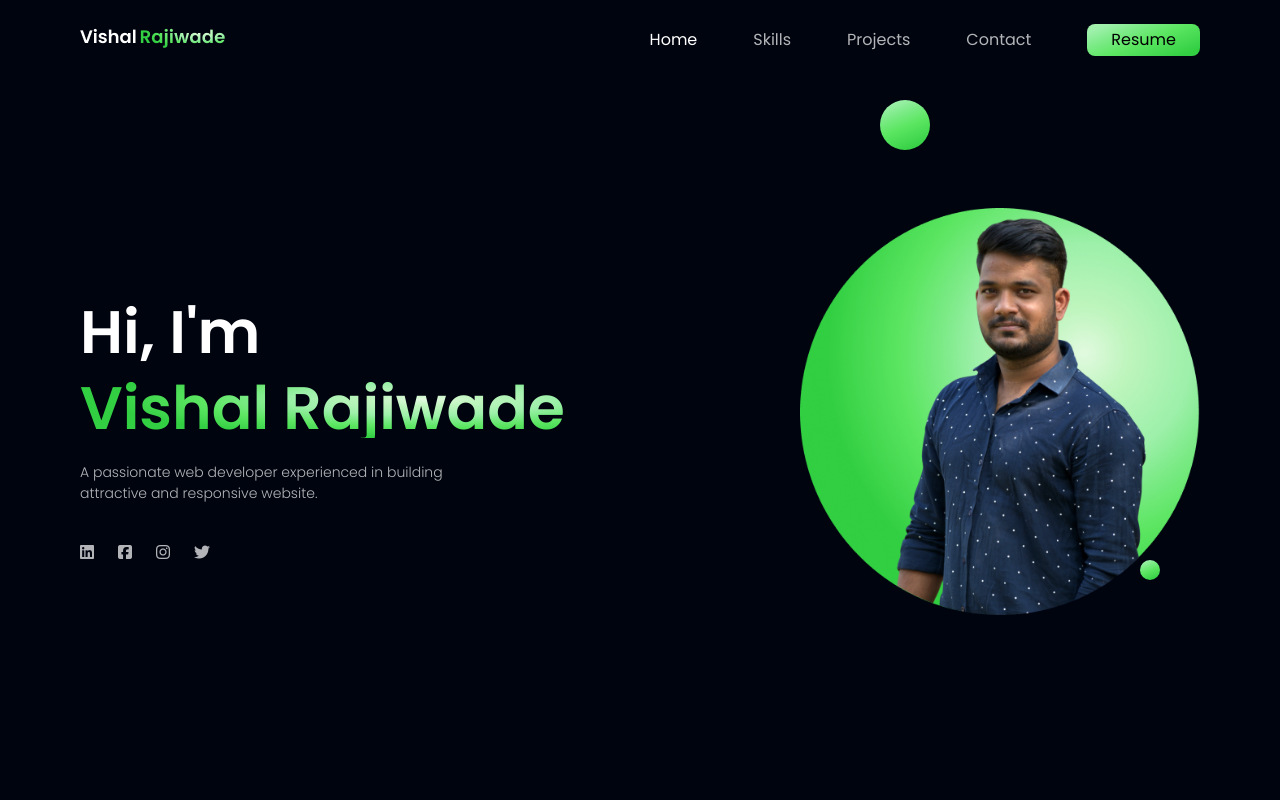
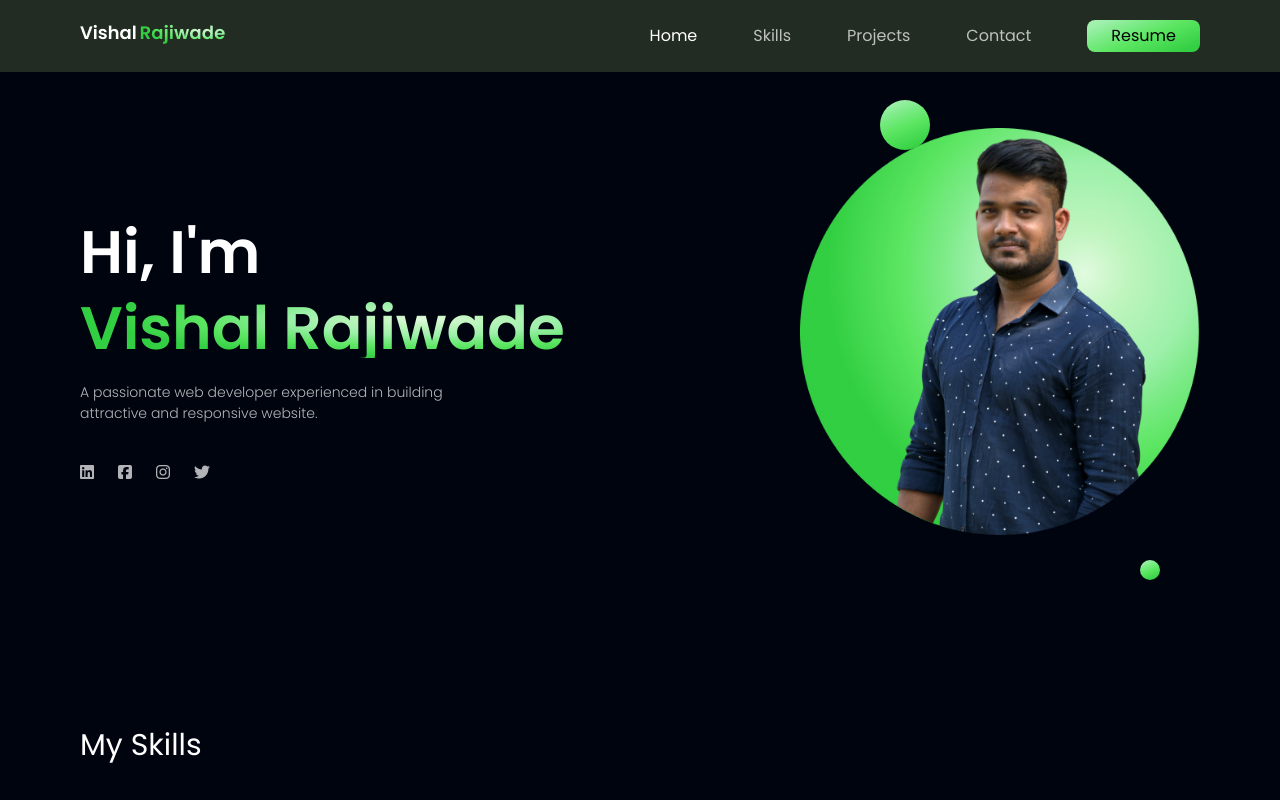
Before and after one commit to vishalrajiwade/Portfolio-Website, a React (Create React App) app: page / in a window 1280 px wide. Shown: the top 800 px of the page. Built offline with nearby package versions, Linux system fonts and the light colour scheme.

Commit message:
navbar position fixed done

```diff
--- a/src/components/Navbar.jsx
+++ b/src/components/Navbar.jsx
@@ -5,7 +5,7 @@ import { close, logo, menu } from "../Assets";
 const Navbar = () => {
   const [toggle, settoggle] = useState(false);
   return (
-    <nav className=" flex justify-between items-start py-6 mx-6 md:mx-8 lg:mx-12 xl:mx-20 2xl:mx-24">
+    <nav className="z-50 fixed top-0 left-0 bg-[#222c22] right-0 flex justify-between items-start py-5 px-6 md:mp-8 lg:px-12 xl:px-20 2xl:px-24">
       <img src={logo} alt="Vishal Rajiwade" className="" />
 
       <ul className="text-white  justify-center items-center hidden md:flex md:gap-6 lg:gap-10 xl:gap-14 2xl:gap-16">
```
